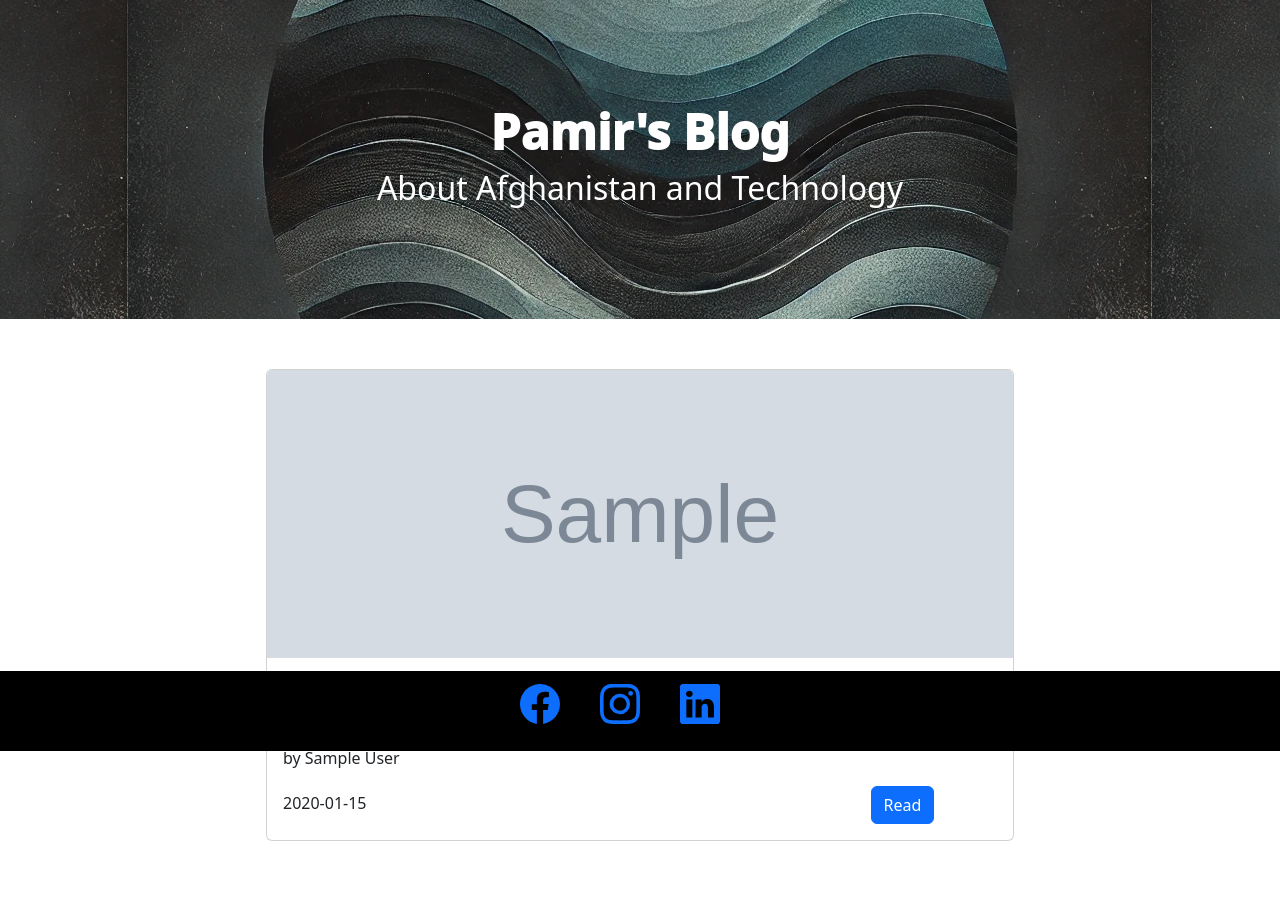
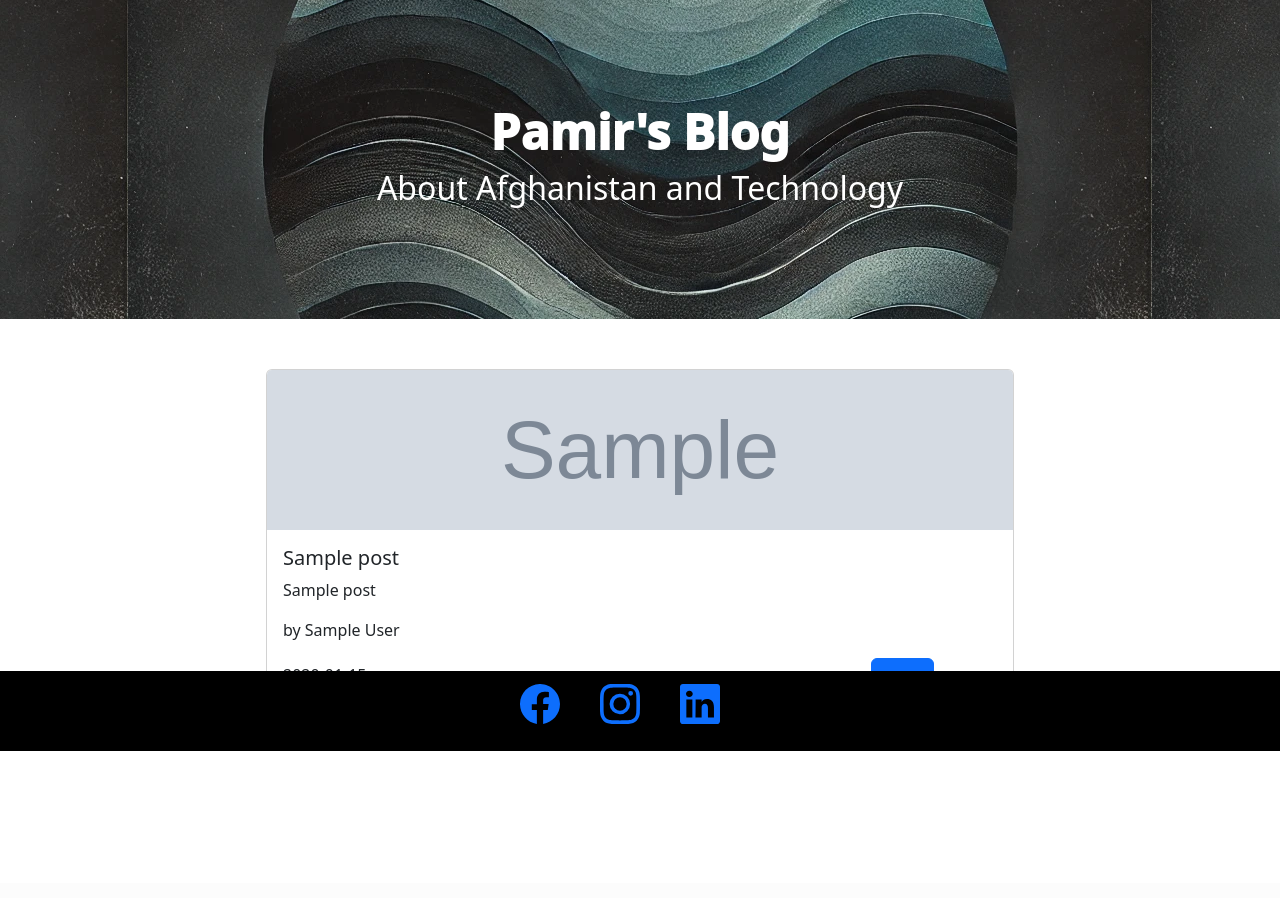
Before and after one commit to pamir-shinwari/pamir_blog, a Flask app: page / in a window 1280 px wide. Shown: the part 49-947 px from the top of the page. After the commit the page ends 800 px from the top, so only its background shows below. Run offline with Flask 3, Linux system fonts and the light colour scheme; tables that the repository leaves empty hold one stand-in row (values such as "Sample post"); grey boxes marked "Sample" are stand-in pictures; some libraries are stand-ins or nearby versions.

Commit message:
initial commit

```diff
--- a/templates/index.html
+++ b/templates/index.html
@@ -13,7 +13,7 @@
         {% for post in posts %}
 <div class="posts" >
         <div class="card" style="width:; height:;">
-        <img style="width:; height:18rem;" src="{{post.post_img}}" class="card-img-top" alt="...">
+        <img style="width:; height:10rem;" src="{{post.post_img}}" class="card-img-top" alt="...">
         <div class="card-body">
           <h5 class="card-title">{{post.title}}</h5>
           <p class="card-text">{{post.subtitle}}</p>
```
